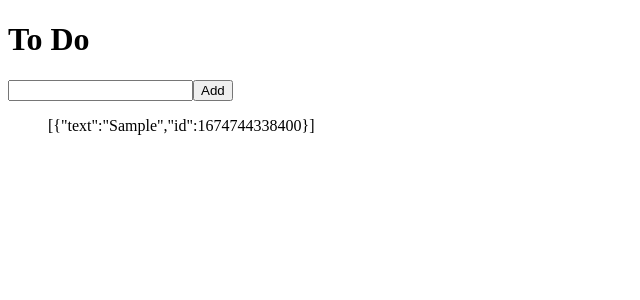
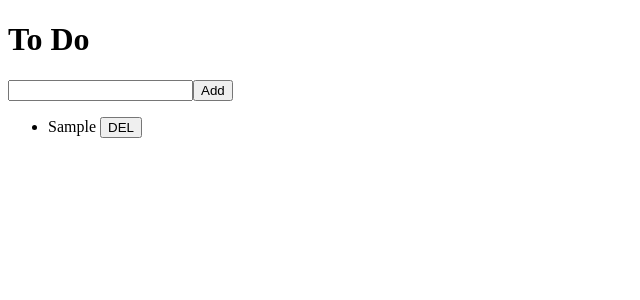
Before and after one commit to timo-nam/redux101, a React (Create React App) app: page / in a window 1280 px wide. Both pictures are taken after typing "Sample" into the empty fields and a click on the button "Add". Shown: the top 300 px of the page, without its empty margins (0-640 px from the left). Built offline with nearby package versions, Linux system fonts and the light colour scheme.

Commit message:
feat: add ToDo component ✨

```diff
--- /dev/null
+++ b/src/components/ToDo.js
@@ -0,0 +1,9 @@
+function ToDo({ text }) {
+  return (
+    <li>
+      {text} <button>DEL</button>
+    </li>
+  );
+}
+
+export default ToDo;
--- a/src/routes/Home.js
+++ b/src/routes/Home.js
@@ -1,6 +1,7 @@
 import { useState } from "react";
 import { connect } from "react-redux";
 import { actoinCreators } from "../store";
+import ToDo from "../components/ToDo";
 
 function Home({ toDos, addToDo }) {
   const [text, setText] = useState("");
@@ -22,7 +23,11 @@ function Home({ toDos, addToDo }) {
         <input type="text" value={text} onChange={onChange} />
         <button>Add</button>
       </form>
-      <ul>{JSON.stringify(toDos)}</ul>
+      <ul>
+        {toDos.map((toDo) => (
+          <ToDo {...toDo} key={toDo.id} />
+        ))}
+      </ul>
     </>
   );
 }
```
